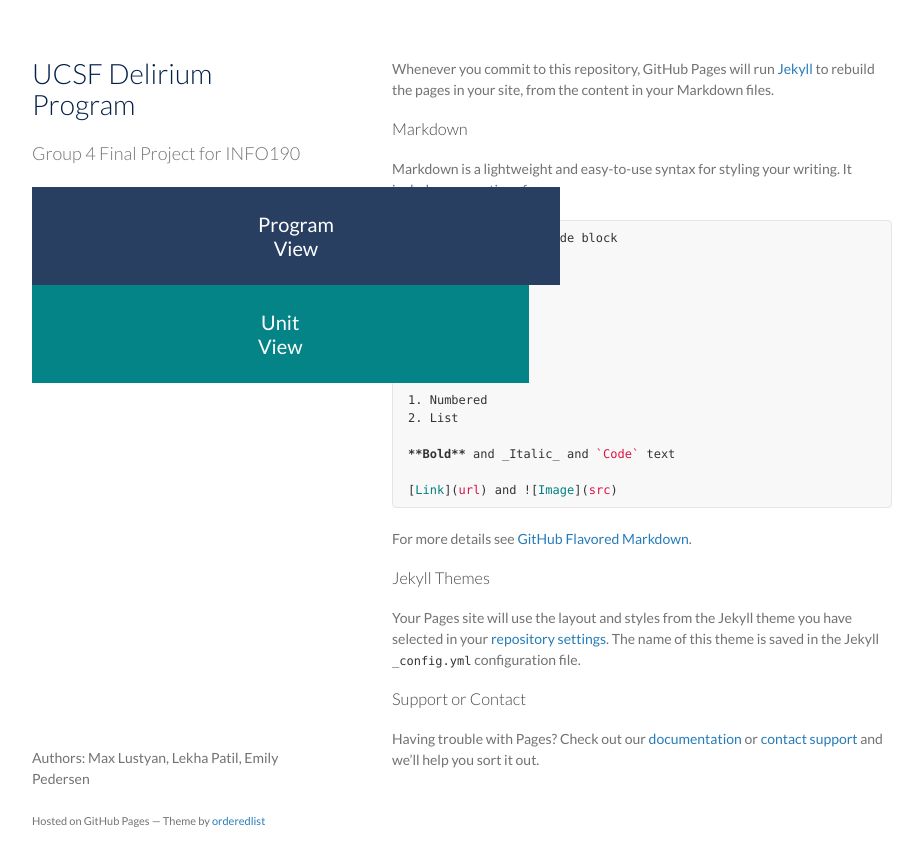
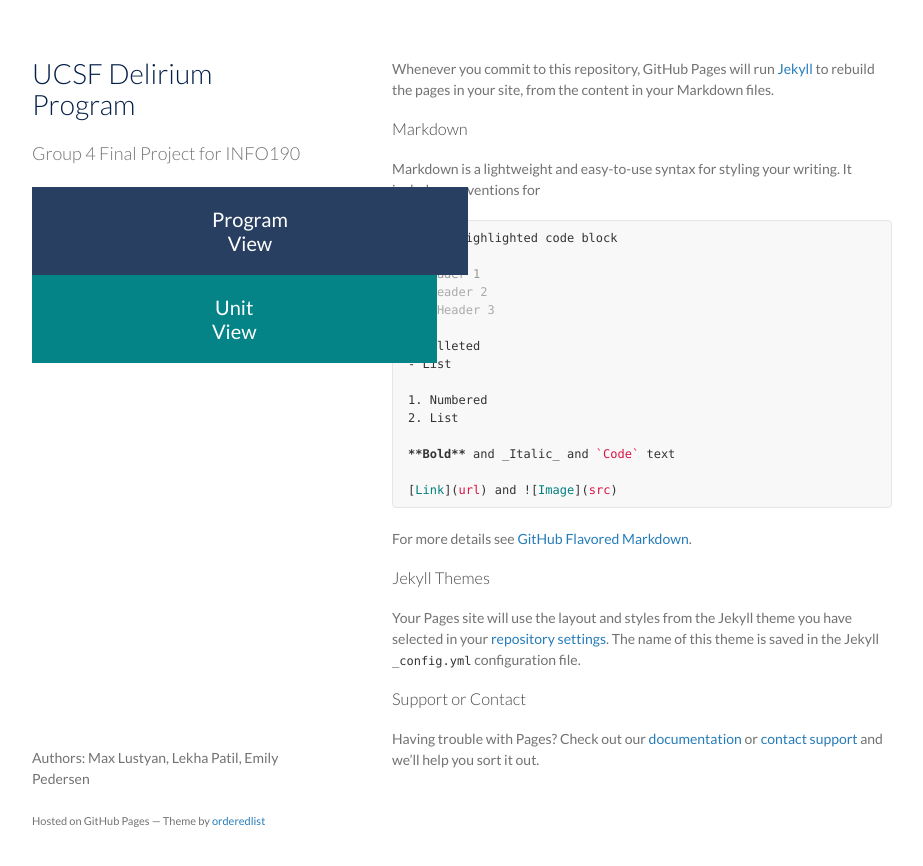
Before and after one commit to uadjet/DataViz4Delirium, a Jekyll site: the page built from docs/default.md, in a window 1280 px wide. Shown: the top 866 px of the page, without its empty margins (178-1101 px from the left). Built offline with Jekyll 4.4.1, drawn with Linux system fonts in a browser that asks for light colours; our own code applies the rules of GitHub Pages for plain Markdown files; a script that is not in the unit is left out.

Commit message:
Buttions v3

```diff
--- a/_layouts/default.html
+++ b/_layouts/default.html
@@ -17,7 +17,7 @@
       /* White */
       border: none;
       color: white;
-      padding: 25px 226px;
+      padding: 20px 180px;
       text-align: center;
       text-decoration: none;
       display: inline-block;
```
